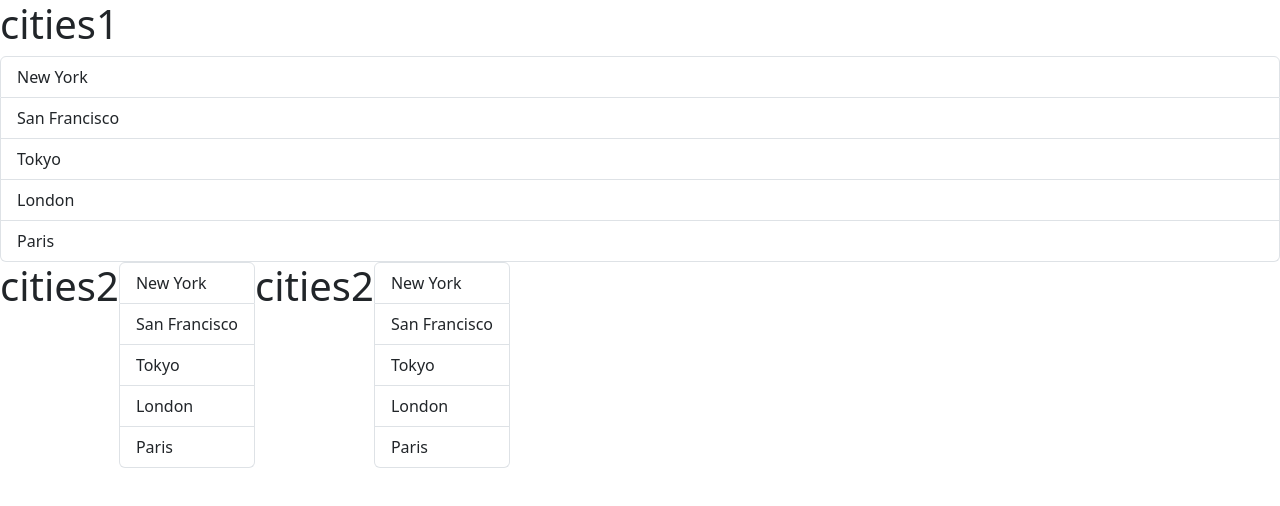
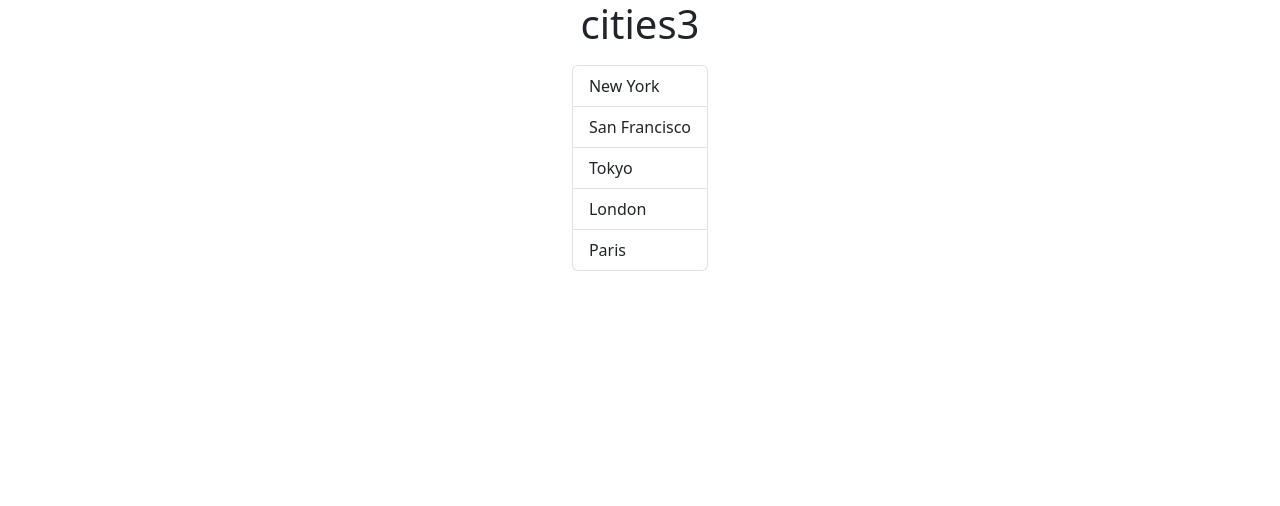
Before and after one commit to gu1march/first-react-typescript-project, a React (Vite) app: page / in a window 1280 px wide. Shown: the top 506 px of the page. Built offline with nearby package versions, Linux system fonts and the light colour scheme.

Commit message:
created component listgroup

```diff
--- a/src/App.tsx
+++ b/src/App.tsx
@@ -8,10 +8,8 @@ interface Props {
 
 function App({items, heading}: Props) {
 
-
-
   return (
-  <div className='table3'>
+  <div>
     <ListGroup items={items} heading={heading}/>
     <ListGroup items={items} heading={heading}/>
   </div>);
--- a/src/components/ListGroup.tsx
+++ b/src/components/ListGroup.tsx
@@ -1,16 +1,48 @@
 import { useState } from "react";
 
 interface Props {
+  heading: string;
   items: string[];
-    heading: string;
+  texts: string[];
 }
 
-function ListGroup({items, heading}: Props) {
+// function ListGroup({ items, heading }: Props) {
+//   const [selectedIndex, setSelectedIndex] = useState(-1);
+
+//   return (
+//     <div className="mycard">
+//       <h1>{heading}</h1>
+//       <div className="table3">
+//         {items.length === 0 && <p>No item found</p>}
+//         <ul className="list-group">
+//           {items.map((item, index) => (
+//             <li
+//               className={
+//                 selectedIndex === index
+//                   ? "list-group-item active"
+//                   : "list-group-item"
+//               }
+//               key={item}
+//               onClick={() => {
+//                 setSelectedIndex(index);
+//               }}
+//             >
+//               {item}
+//             </li>
+//           ))}
+//         </ul>
+//       </div>
+//     </div>
+//   );
+// }
+
+function ListGroup_P({ heading, items, texts }: Props) {
   const [selectedIndex, setSelectedIndex] = useState(-1);
 
   return (
-    <>
+    <div className="mycard">
       <h1>{heading}</h1>
+      <div className="table3">
         {items.length === 0 && <p>No item found</p>}
         <ul className="list-group">
           {items.map((item, index) => (
@@ -21,14 +53,18 @@ function ListGroup({items, heading}: Props) {
                   : "list-group-item"
               }
               key={item}
-            onClick={() => {setSelectedIndex(index);}}
+              onClick={() => {
+                setSelectedIndex(index);
+              }}
             >
               {item}
             </li>
           ))}
         </ul>
-    </>
+      </div>
+      <p>{texts[selectedIndex]}</p>
+    </div>
   );
 }
 
-export default ListGroup;
+export default ListGroup_P;
--- a/src/index.css
+++ b/src/index.css
@@ -1,5 +1,12 @@
 .table3 {
     display: flex;
     flex-direction: row;
+    margin-top: 9px;
+}
 
+.mycard {
+    display: flex;
+    flex-direction: column;
+    align-items: center;
+    justify-content: space-between;
 }
--- a/src/main.tsx
+++ b/src/main.tsx
@@ -1,17 +1,36 @@
 import React from 'react'
 import ReactDOM from 'react-dom/client'
-import App from './App.tsx'
-import ListGroup from './components/ListGroup.tsx'
+import ListGroup_P from './components/ListGroup.tsx'
 import './index.css'
+
+// const router = createBrowserRouter([
+//   {
+//     path: "/",
+//     element: <div>Hello world!</div>,
+//   },
+//   {
+//     path: "/about",
+//     element: <about></about>,
+//   }
+// ]);
+
+// ReactDOM.createRoot(document.getElementById('root')!).render(
+//   <React.StrictMode>
+//     {/* <c-header></c-header>
+//     <c-menu></c-menu>
+
+//     <RouterProvider router={router} />
+
+//     <router>
+//       <ListGroup items={["New York", "San Francisco", "Tokyo", "London", "Paris",]} heading='cities1' />
+//     </router>
+
+//     <c-footer></c-footer> */}
+//   </React.StrictMode>,
+// )
 
 ReactDOM.createRoot(document.getElementById('root')!).render(
   <React.StrictMode>
-    <ListGroup items={["New York", "San Francisco", "Tokyo", "London", "Paris"]} heading='cities1' />
+    <ListGroup_P items={["New York", "San Francisco", "Tokyo", "London", "Paris"]} heading='cities3' texts={['0','1','2','3','4']} />
   </React.StrictMode>,
 )
-
-ReactDOM.createRoot(document.getElementById('header')!).render(
-  <React.StrictMode>
-    <App items={["New York", "San Francisco", "Tokyo", "London", "Paris"]} heading='cities2' />
-  </React.StrictMode>,
-)
```
Lines whose indentation alone changed are shown as unchanged.
